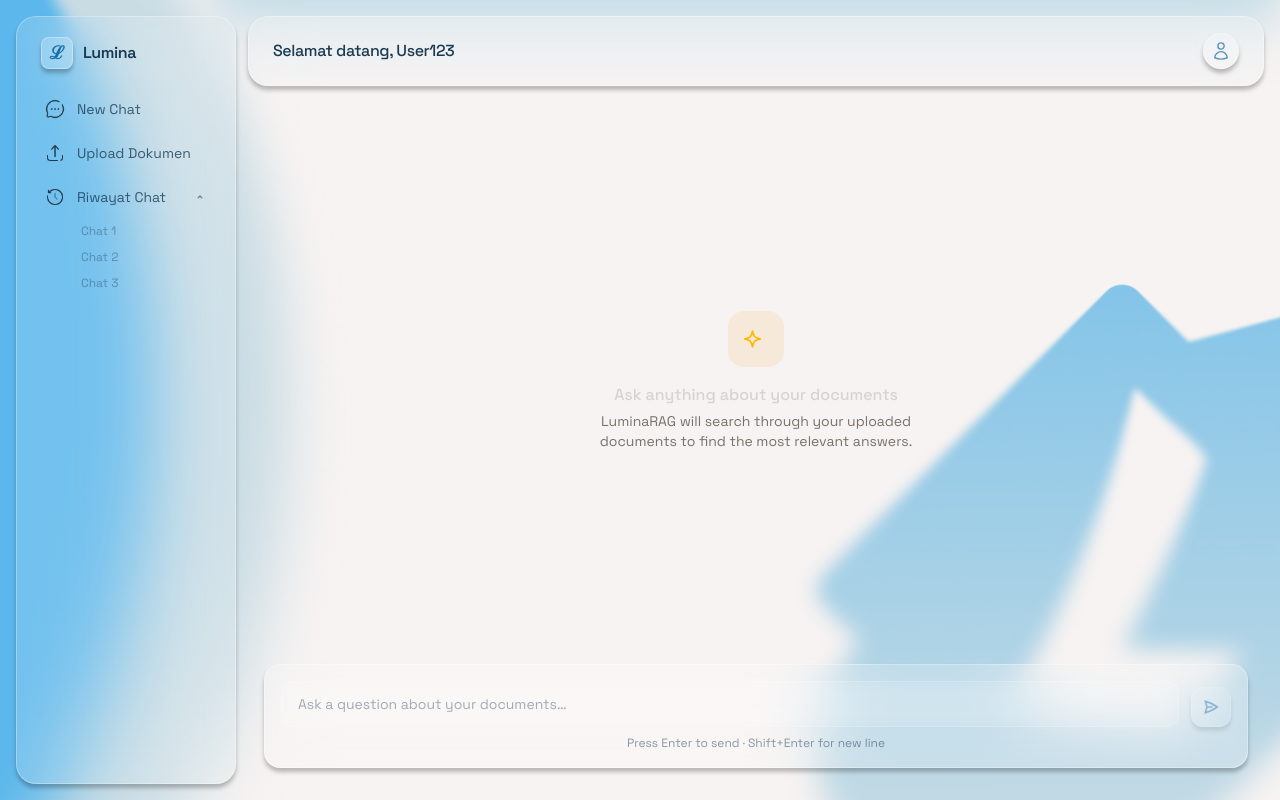
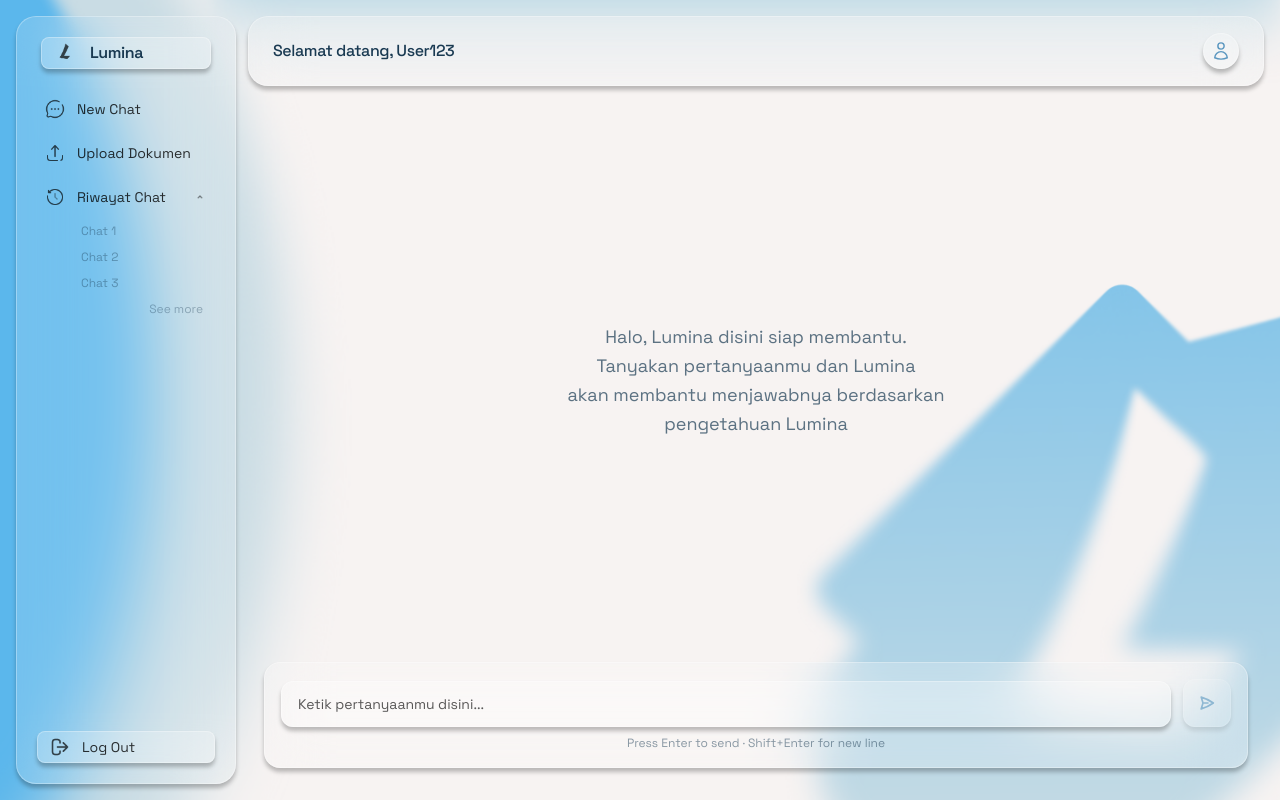
Before and after one commit to Juni-Viaa/lumina, a Laravel app: page /dashboard in a window 1280 px wide. Run offline with Laravel 12, Linux system fonts and the light colour scheme; a user stored in the database is signed in; data comes from the database, SQL or seed files in the repository; style sheets or scripts are compiled from the project's sources.

Commit message:
Refactor 1

```diff
--- a/app/Http/Controllers/Auth/AuthenticatedSessionController.php
+++ b/app/Http/Controllers/Auth/AuthenticatedSessionController.php
@@ -28,7 +28,7 @@ class AuthenticatedSessionController extends Controller
 
         $request->session()->regenerate();
 
-       return redirect()->route('uploads.index');
+       return redirect()->route('dashboard.index');
     }
 
     /**
--- a/app/Http/Controllers/Auth/RegisteredUserController.php
+++ b/app/Http/Controllers/Auth/RegisteredUserController.php
@@ -37,7 +37,7 @@ class RegisteredUserController extends Controller
     ]);
 
     $user = User::create([
-        'username' => $request->username, // ✅ FIX
+        'username' => $request->username,
         'email' => $request->email,
         'password' => Hash::make($request->password),
     ]);
--- a/app/Http/Controllers/DashboardController.php
+++ b/app/Http/Controllers/DashboardController.php
@@ -4,9 +4,15 @@ namespace App\Http\Controllers;
 
 use Illuminate\Http\Request;
 use Illuminate\Support\Facades\Http;
+use Illuminate\View\View;
 
 class DashboardController extends Controller
 {
+    public function index(): View
+    {
+        return view('dashboard.index');
+    }
+
     public function ask(Request $request)
     {
         $response = Http::post(env('RAG_API_URL') . '/ask', [
--- a/app/Http/Requests/Auth/LoginRequest.php
+++ b/app/Http/Requests/Auth/LoginRequest.php
@@ -69,7 +69,7 @@ class LoginRequest extends FormRequest
         $seconds = RateLimiter::availableIn($this->throttleKey());
 
         throw ValidationException::withMessages([
-            'email' => trans('auth.throttle', [
+            'username' => trans('auth.throttle', [
                 'seconds' => $seconds,
                 'minutes' => ceil($seconds / 60),
             ]),
@@ -81,6 +81,7 @@ class LoginRequest extends FormRequest
      */
     public function throttleKey(): string
     {
-        return Str::transliterate(Str::lower($this->string('email')).'|'.$this->ip());
+        return Str::transliterate(
+            Str::lower($this->string('username')).'|'.$this->ip());
     }
 }
--- a/app/Models/ChangePassword.php
+++ b/app/Models/ChangePassword.php
@@ -4,7 +4,7 @@ namespace App\Models;
 
 use Illuminate\Database\Eloquent\Model;
 
-class ChangePassowrd extends Model
+class ChangePassword extends Model
 {
     protected $fillable = [
         'user_id',
--- a/package.json
+++ b/package.json
@@ -13,7 +13,8 @@
         "axios": "^1.11.0",
         "concurrently": "^9.0.1",
         "laravel-vite-plugin": "^2.0.0",
-        "tailwindcss": "^4.2.2",
+        "postcss": "^8.5.13",
+        "tailwindcss": "^4.2.4",
         "vite": "^7.0.7"
     },
     "dependencies": {
--- a/resources/views/components/header.blade.php
+++ b/resources/views/components/header.blade.php
@@ -8,12 +8,45 @@
         {{ $title ?? 'Selamat datang, ' . (auth()->user()->name ?? 'User') }}
     </span>
 
-    {{-- Profile icon --}}
-    <button class="glass-inner w-9 h-9 rounded-full flex items-center justify-center hover:scale-105 transition-transform">
-        <svg class="w-5 h-5 text-[#1a6fa8]/70" fill="none" stroke="currentColor" stroke-width="1.75" viewBox="0 0 24 24">
-            <path stroke-linecap="round" stroke-linejoin="round"
-                  d="M15.75 6a3.75 3.75 0 11-7.5 0 3.75 3.75 0 017.5 0zM4.501 20.118a7.5 7.5 0 0114.998 0A17.933 17.933 0 0112 21.75c-2.676 0-5.216-.584-7.499-1.632z"/>
-        </svg>
-    </button>
+    {{-- Profile icon with dropdown --}}
+    <div class="relative" x-data="{ open: false }">
+
+        <button
+            @click="open = !open"
+            @click.outside="open = false"
+            class="glass-inner w-9 h-9 rounded-full flex items-center justify-center hover:scale-105 transition-transform focus:outline-none">
+            <svg class="w-5 h-5 text-[#1a6fa8]/70" fill="none" stroke="currentColor" stroke-width="1.75" viewBox="0 0 24 24">
+                <path stroke-linecap="round" stroke-linejoin="round"
+                      d="M15.75 6a3.75 3.75 0 11-7.5 0 3.75 3.75 0 017.5 0zM4.501 20.118a7.5 7.5 0 0114.998 0A17.933 17.933 0 0112 21.75c-2.676 0-5.216-.584-7.499-1.632z"/>
+            </svg>
+        </button>
+
+        {{-- Dropdown menu --}}
+        <div
+            x-show="open"
+            x-transition:enter="transition ease-out duration-150"
+            x-transition:enter-start="opacity-0 scale-95 -translate-y-1"
+            x-transition:enter-end="opacity-100 scale-100 translate-y-0"
+            x-transition:leave="transition ease-in duration-100"
+            x-transition:leave-start="opacity-100 scale-100 translate-y-0"
+            x-transition:leave-end="opacity-0 scale-95 -translate-y-1"
+            class="absolute right-0 mt-2 w-48 rounded-xl shadow-lg border border-white/30 bg-white/70 backdrop-blur-md z-50"
+            style="display: none;">
+
+            <div class="py-1">
+                {{-- route('change-password.index') --}}
+                <a href="#"
+                   class="flex items-center gap-2 px-4 py-2.5 text-sm text-[#1a3a52] hover:bg-[#1a6fa8]/10 transition-colors"
+                   style="font-family: 'Space Grotesk', sans-serif;">
+                    <svg class="w-4 h-4 text-[#1a6fa8]/70" fill="none" stroke="currentColor" stroke-width="1.75" viewBox="0 0 24 24">
+                        <path stroke-linecap="round" stroke-linejoin="round"
+                              d="M15.75 5.25a3 3 0 013 3m3 0a6 6 0 01-7.029 5.912c-.563-.097-1.159.026-1.563.43L10.5 17.25H8.25v2.25H6v2.25H2.25v-2.818c0-.597.237-1.17.659-1.591l6.499-6.499c.404-.404.527-1 .43-1.563A6 6 0 1121.75 8.25z"/>
+                    </svg>
+                    Ganti Password
+                </a>
+            </div>
+
+        </div>
+    </div>
 
 </header>
--- a/resources/views/components/sidebar.blade.php
+++ b/resources/views/components/sidebar.blade.php
@@ -2,24 +2,23 @@
     Component: sidebar
     Usage: @include('components.sidebar', ['chatHistory' => $chatHistory])
 --}}
-<aside class="glass-panel sidebar flex flex-col h-full w-[220px] shrink-0 px-4 py-5 gap-2">
+<aside class="glass-panel sidebar flex flex-col h-full w-55 shrink-0 px-4 py-5 gap-2">
 
     {{-- Logo --}}
     <div class="flex items-center gap-2.5 px-2 mb-3">
-        <div class="w-8 h-8 rounded-lg glass-inner flex items-center justify-center font-bold text-[#1a6fa8] text-lg leading-none" style="font-family: 'Space Grotesk', sans-serif;">
-            &#x2112;
+        <div class="w-full h-8 rounded-lg glass-inner flex items-center text-lg leading-none">
+            <img src="{{ asset('images/icons/Logo.png') }}" class="w-12 h-8 opacity-70" alt="Logo">
+            <span class="text-[#1a3a52] font-semibold text-base tracking-tight" style="font-family: 'Space Grotesk', sans-serif;">Lumina</span>
         </div>
-        <span class="text-[#1a3a52] font-semibold text-base tracking-tight" style="font-family: 'Space Grotesk', sans-serif;">Lumina</span>
     </div>
 
     {{-- Nav items --}}
     <nav class="flex flex-col gap-1">
         {{-- New Chat --}}
-        {{-- route('chat.index') --}}
-        <a href="#"
+        <a href="{{ route('dashboard.index') }}"
            class="sidebar-nav-item flex items-center gap-3 px-3 py-2.5 rounded-xl transition-all">
             <img src="{{ asset('images/icons/NewChatIcon.png') }}" class="w-5 h-5 opacity-70" alt="New Chat">
-            <span class="text-sm text-[#1a3a52]/80">New Chat</span>
+            <span class="text-sm text-black/80">New Chat</span>
         </a>
 
         {{-- Upload Dokumen --}}
@@ -27,7 +26,7 @@
            class="sidebar-nav-item flex items-center gap-3 px-3 py-2.5 rounded-xl transition-all
                   {{ request()->routeIs('uploads.*') ? 'sidebar-nav-active' : '' }}">
             <img src="{{ asset('images/icons/UploadIcon.png') }}" class="w-5 h-5 opacity-70" alt="Upload">
-            <span class="text-sm text-[#1a3a52]/80">Upload Dokumen</span>
+            <span class="text-sm text-black/80">Upload Dokumen</span>
         </a>
 
         {{-- Riwayat Chat (collapsible) --}}
@@ -35,7 +34,7 @@
             <button @click="open = !open"
                     class="sidebar-nav-item w-full flex items-center gap-3 px-3 py-2.5 rounded-xl transition-all">
                 <img src="{{ asset('images/icons/HistoryIcon.png') }}" class="w-5 h-5 opacity-70" alt="History">
-                <span class="text-sm text-[#1a3a52]/80 flex-1 text-left">Riwayat Chat</span>
+                <span class="text-sm text-black/80 flex-1 text-left">Riwayat Chat</span>
                 <img src="{{ asset('images/icons/DropDownIcon.png') }}"
                      class="w-3.5 h-3.5 opacity-50 transition-transform duration-200"
                      :class="open ? 'rotate-180' : ''"
@@ -56,6 +55,12 @@
                     <span class="text-xs text-[#1a3a52]/40 py-1 px-2">Chat 2</span>
                     <span class="text-xs text-[#1a3a52]/40 py-1 px-2">Chat 3</span>
                 @endforelse
+                <a href="{{ route('history.index') }}" class="flex justify-end px-4 pt-1">
+                    <button class="text-xs text-[#1a3a52]/35 hover:text-[#1a3a52]/60 transition-colors"
+                            style="font-family: 'Space Grotesk', sans-serif;">
+                        See more
+                    </button>
+                </a>
             </div>
         </div>
     </nav>
@@ -63,15 +68,16 @@
     {{-- Spacer --}}
     <div class="flex-1"></div>
 
-    {{-- Log Out
+    {{-- Log Out --}}
     <form method="POST" action="{{ route('logout') }}" class="px-1">
         @csrf
-        <button type="submit"
-                class="sidebar-nav-item w-full flex items-center gap-3 px-3 py-2.5 rounded-xl transition-all">
-            <img src="{{ asset('images/icons/LogOutIcon.png') }}" class="w-5 h-5 opacity-70" alt="Log Out">
-            <span class="text-sm text-[#1a3a52]/80">Log Out</span>
-        </button>
+        <div class="w-full h-8 rounded-lg glass-inner flex items-center text-lg leading-none">
+            <button type="submit"
+                    class="sidebar-nav-item w-full flex items-center gap-3 px-3 py-2.5 rounded-xl transition-all">
+                <img src="{{ asset('images/icons/LogOutIcon.png') }}" class="w-5 h-5 opacity-70" alt="Log Out">
+                <span class="text-sm text-black/80">Log Out</span>
+            </button>
+        </div>
     </form>
-    --}}
 
 </aside>
--- a/resources/views/components/upload-form.blade.php
+++ b/resources/views/components/upload-form.blade.php
@@ -128,7 +128,7 @@ function uploadForm() {
             form.append('document', this.selectedFile);
             form.append('_token', document.querySelector('meta[name="csrf-token"]').content);
             try {
-                const res = await fetch('{{ route('uploads.store') }}', { method: 'POST', body: form });
+                const res = await fetch("{{ route('uploads.store') }}", { method: 'POST', body: form });
                 if (res.ok) this.uploaded = true;
             } catch {
                 alert('Upload gagal. Coba lagi.');
--- a/resources/views/dashboard/index.blade.php
+++ b/resources/views/dashboard/index.blade.php
@@ -10,24 +10,19 @@
 @endpush
 
 @section('content')
-<div
-    class="flex flex-col h-full"
-    x-data="chatApp()"
-    x-on:clear-chat.window="clearChat()"
->
+<div class="flex flex-col h-full" x-data="chatApp()" x-on:clear-chat.window="clearChat()">
     {{-- Messages --}}
     <div class="flex-1 overflow-y-auto px-4 py-6 space-y-6" x-ref="messages">
 
         {{-- Empty state --}}
         <template x-if="messages.length === 0">
             <div class="flex flex-col items-center justify-center h-full text-center py-20">
-                <div class="w-14 h-14 rounded-2xl bg-amber-500/10 flex items-center justify-center mb-4">
-                    <svg class="w-7 h-7 text-amber-400" fill="none" stroke="currentColor" stroke-width="1.5" viewBox="0 0 24 24">
-                        <path stroke-linecap="round" stroke-linejoin="round" d="M9.813 15.904L9 18.75l-.813-2.846a4.5 4.5 0 00-3.09-3.09L2.25 12l2.846-.813a4.5 4.5 0 003.09-3.09L9 5.25l.813 2.846a4.5 4.5 0 003.09 3.09L15.75 12l-2.846.813a4.5 4.5 0 00-3.09 3.09z"/>
-                    </svg>
-                </div>
-                <h2 class="text-stone-300 font-medium mb-1">Ask anything about your documents</h2>
-                <p class="text-sm text-stone-500 max-w-xs">LuminaRAG will search through your uploaded documents to find the most relevant answers.</p>
+                <p class="text-[#1a3a52]/70 text-lg leading-relaxed" style="font-family: 'Space Grotesk', sans-serif;">
+                    Halo, Lumina disini siap membantu.<br>
+                    Tanyakan pertanyaanmu dan Lumina<br>
+                    akan membantu menjawabnya berdasarkan<br>
+                    pengetahuan Lumina
+                </p>
             </div>
         </template>
 
@@ -37,10 +32,8 @@
 
                 {{-- AI Avatar --}}
                 <template x-if="msg.role === 'assistant'">
-                    <div class="w-8 h-8 rounded-lg bg-amber-500/10 flex items-center justify-center shrink-0 mt-0.5">
-                        <svg class="w-4 h-4 text-amber-400" fill="none" stroke="currentColor" stroke-width="2" viewBox="0 0 24 24">
-                            <path stroke-linecap="round" stroke-linejoin="round" d="M9.813 15.904L9 18.75l-.813-2.846a4.5 4.5 0 00-3.09-3.09L2.25 12l2.846-.813a4.5 4.5 0 003.09-3.09L9 5.25l.813 2.846a4.5 4.5 0 003.09 3.09L15.75 12l-2.846.813a4.5 4.5 0 00-3.09 3.09z"/>
-                        </svg>
+                    <div class="w-8 h-8 rounded-lg bg-[#C9DCE4] flex items-center justify-center shrink-0 mt-0.5">
+                        <img src="{{ asset('images/icons/Logo.png') }}" class="w-12 h-8 opacity-70" alt="Logo">
                     </div>
                 </template>
 
@@ -48,8 +41,8 @@
                 <div
                     class="max-w-xl px-4 py-3 rounded-2xl text-sm leading-relaxed"
                     :class="msg.role === 'user'
-                        ? 'bg-amber-500/10 text-amber-100 rounded-tr-sm'
-                        : 'bg-stone-800 text-stone-200 rounded-tl-sm'"
+                        ? 'bg-[#5BB7EC] text-white rounded-tr-sm'
+                        : 'bg-[#92C7DD] text-white rounded-tl-sm'"
                     x-text="msg.content"
                 ></div>
             </div>
@@ -58,15 +51,13 @@
         {{-- Typing indicator --}}
         <template x-if="loading">
             <div class="flex gap-3 justify-start">
-                <div class="w-8 h-8 rounded-lg bg-amber-500/10 flex items-center justify-center shrink-0">
-                    <svg class="w-4 h-4 text-amber-400" fill="none" stroke="currentColor" stroke-width="2" viewBox="0 0 24 24">
-                        <path stroke-linecap="round" stroke-linejoin="round" d="M9.813 15.904L9 18.75l-.813-2.846a4.5 4.5 0 00-3.09-3.09L2.25 12l2.846-.813a4.5 4.5 0 003.09-3.09L9 5.25l.813 2.846a4.5 4.5 0 003.09 3.09L15.75 12l-2.846.813a4.5 4.5 0 00-3.09 3.09z"/>
-                    </svg>
+                <div class="w-8 h-8 rounded-lg bg-[#C9DCE4] flex items-center justify-center shrink-0">
+                    <img src="{{ asset('images/icons/Logo.png') }}" class="w-12 h-8 opacity-70" alt="Logo">
                 </div>
-                <div class="bg-stone-800 px-4 py-3 rounded-2xl rounded-tl-sm flex items-center gap-1.5">
-                    <span class="w-1.5 h-1.5 bg-stone-500 rounded-full animate-bounce" style="animation-delay:0ms"></span>
-                    <span class="w-1.5 h-1.5 bg-stone-500 rounded-full animate-bounce" style="animation-delay:150ms"></span>
-                    <span class="w-1.5 h-1.5 bg-stone-500 rounded-full animate-bounce" style="animation-delay:300ms"></span>
+                <div class="bg-[#92C7DD] px-4 py-3 rounded-2xl rounded-tl-sm flex items-center gap-1.5">
+                    <span class="w-1.5 h-1.5 bg-white rounded-full animate-bounce" style="animation-delay:0ms"></span>
+                    <span class="w-1.5 h-1.5 bg-white rounded-full animate-bounce" style="animation-delay:150ms"></span>
+                    <span class="w-1.5 h-1.5 bg-white rounded-full animate-bounce" style="animation-delay:300ms"></span>
                 </div>
             </div>
         </template>
@@ -81,14 +72,10 @@
             x-model="input"
             x-ref="inputBox"
             @keydown.enter.prevent="if (!$event.shiftKey) sendMessage()"
-            placeholder="Ask a question about your documents…"
+            placeholder="Ketik pertanyaanmu disini..."
             rows="1"
             :disabled="loading"
-            class="flex-1 resize-none bg-transparent border border-white/20
-                   focus:border-[#1a6fa8]/50 focus:ring-0 focus:outline-none
-                   text-[#1a3a52] placeholder-[#1a3a52]/40 text-sm
-                   rounded-xl px-4 py-3 backdrop-blur-sm
-                   disabled:opacity-50 transition-all"
+            class="glass-inner flex-1 resize-none bg-transparent border border-white/20 focus:ring-0 focus:outline-none text-black placeholder-black/65 text-sm rounded-xl px-4 py-3 backdrop-blur-sm disabled:opacity-50 transition-all"
             style="max-height: 160px;"
             @input="autoResize($el)"
         ></textarea>
@@ -96,13 +83,7 @@
         <button
             type="submit"
             :disabled="loading || !input.trim()"
-            class="glass-inner w-10 h-10 rounded-xl
-                   flex items-center justify-center shrink-0
-                   text-[#1a6fa8]
-                   hover:bg-white/30
-                   disabled:opacity-40 disabled:cursor-not-allowed
-                   transition-all"
-        >
+            class="glass-inner w-12 h-12 rounded-xl flex items-center justify-center shrink-0 text-[#1a6fa8] hover:bg-white/30 disabled:opacity-40 disabled:cursor-not-allowed transition-all">
             <svg class="w-4 h-4" fill="none" stroke="currentColor" stroke-width="2.5" viewBox="0 0 24 24">
                 <path stroke-linecap="round" stroke-linejoin="round"
                       d="M6 12L3.269 3.126A59.768 59.768 0 0121.485 12 59.77 59.77 0 013.269 20.876L5.999 12zm0 0h7.5"/>
--- a/resources/views/layouts/app.blade.php
+++ b/resources/views/layouts/app.blade.php
@@ -4,7 +4,7 @@
     <meta charset="utf-8">
     <meta name="viewport" content="width=device-width, initial-scale=1">
     <meta name="csrf-token" content="{{ csrf_token() }}">
-    <title>Lumina — @yield('title', 'RAG System')</title>
+    <title>Lumina — @yield('title', 'Lumina')</title>
     <link rel="preconnect" href="https://fonts.googleapis.com">
     <link rel="preconnect" href="https://fonts.gstatic.com" crossorigin>
     <link href="https://fonts.googleapis.com/css2?family=Space+Grotesk:wght@300;400;500;600&display=swap" rel="stylesheet">
--- a/resources/views/layouts/guest.blade.php
+++ b/resources/views/layouts/guest.blade.php
@@ -5,7 +5,7 @@
         <meta name="viewport" content="width=device-width, initial-scale=1">
         <meta name="csrf-token" content="{{ csrf_token() }}">
 
-        <title>{{ config('app.name', 'Laravel') }}</title>
+        <title>{{ config('app.name', 'Lumina') }}</title>
 
         <!-- Fonts -->
         <link rel="preconnect" href="https://fonts.bunny.net">
@@ -16,7 +16,7 @@
     </head>
     <body class="font-sans antialiased">
         <div class="min-h-screen bg-cover flex items-center justify-center"
-             style="background-image: url('/images/bg.png');">
+             style="background-image: url('/images/Background.png');">
             <div class="w-full sm:max-w-md mt-6 px-6 py-4  overflow-hidden sm:rounded-lg">
                 {{ $slot }}
             </div>
--- a/routes/web.php
+++ b/routes/web.php
@@ -1,24 +1,30 @@
 <?php
 
 use Illuminate\Support\Facades\Route;
+use App\Http\Controllers\DashboardController;
 use App\Http\Controllers\UploadController;
 use App\Http\Controllers\HistoryController;
 use App\Http\Controllers\ChangePasswordController;
+use App\Http\Controllers\ProfileController;
 
 /*
 |--------------------------------------------------------------------------
 | Web Routes
 |--------------------------------------------------------------------------
 */
-Route::get('/dashboard', function () {
-    return view('dashboard.index');
-})->middleware(['auth', 'verified'])->name('dashboard');
+
+/*
+
+Route::get('/dashboard', [DashboardController::class, 'index'])->middleware(['auth', 'verified'])->name('dashboard.index');
+*/
 
 Route::middleware(['auth'])->group(function () {
     Route::get('/profile', [ProfileController::class, 'edit'])->name('profile.edit');
     Route::patch('/profile', [ProfileController::class, 'update'])->name('profile.update');
     Route::delete('/profile', [ProfileController::class, 'destroy'])->name('profile.destroy');
 });
+
+Route::get('/dashboard', [DashboardController::class, 'index'])->name('dashboard.index');
 
 Route::get('/uploads', [UploadController::class, 'index'])->name('uploads.index');
 Route::post('/uploads', [UploadController::class, 'store'])->name('uploads.store');
@@ -30,4 +36,5 @@ Route::get('/change-password', [ChangePasswordController::class, 'index'])->name
 Route::get('/change-password', [ChangePasswordController::class, 'editPassword'])->name('profile.password');
 Route::post('/change-password', [ChangePasswordController::class, 'updatePassword'])->name('profile.password.update');
 
+
 require __DIR__.'/auth.php';
```
Also changed, not shown: resources/views/auth/login.blade.php (+18 -10 lines), resources/views/auth/register.blade.php (+4 -7 lines), resources/views/components/history-list.blade.php (+0 -7 lines), package-lock.json, public/images/Logo.png (deleted), public/images/icons/Logo.png (added), 1 other file.
